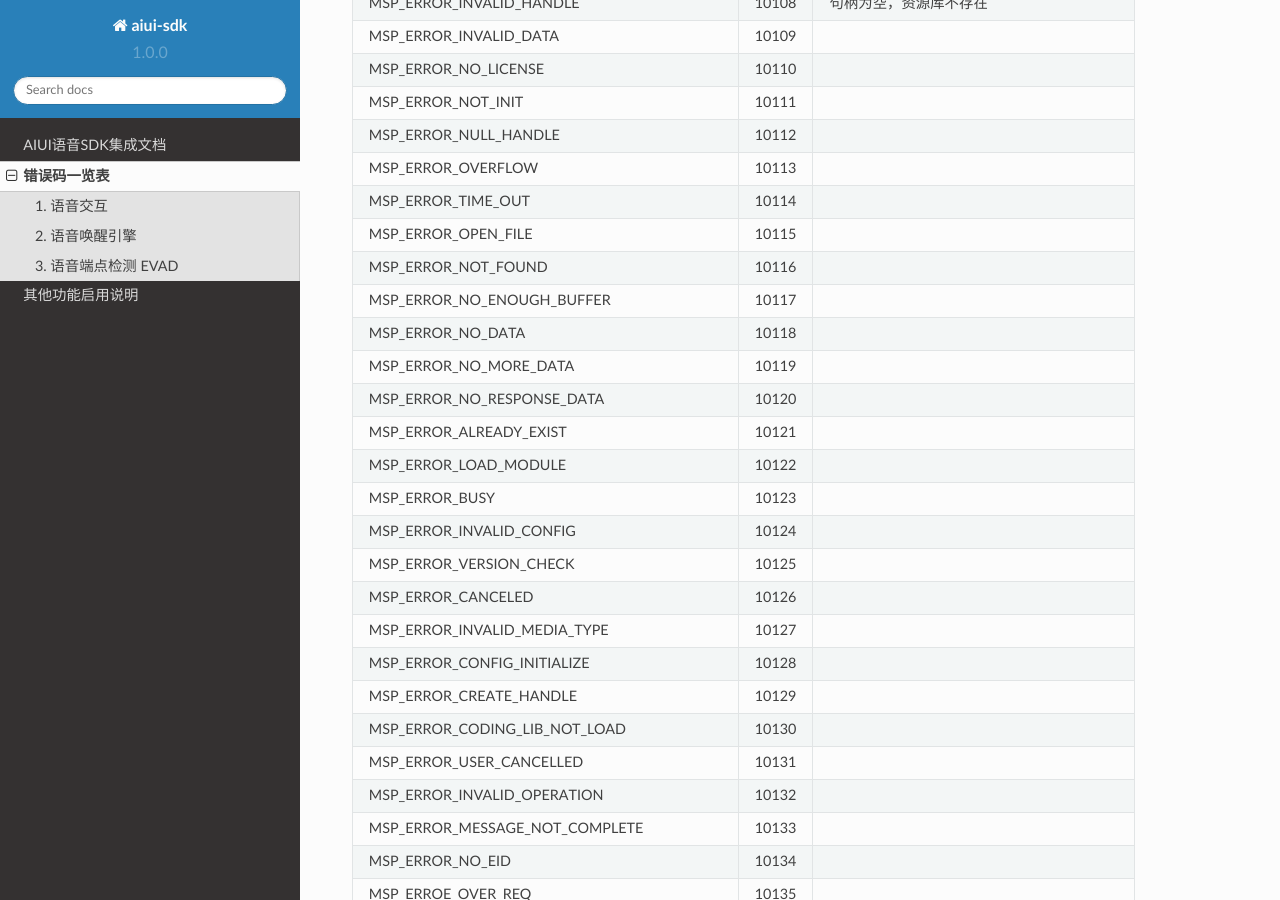
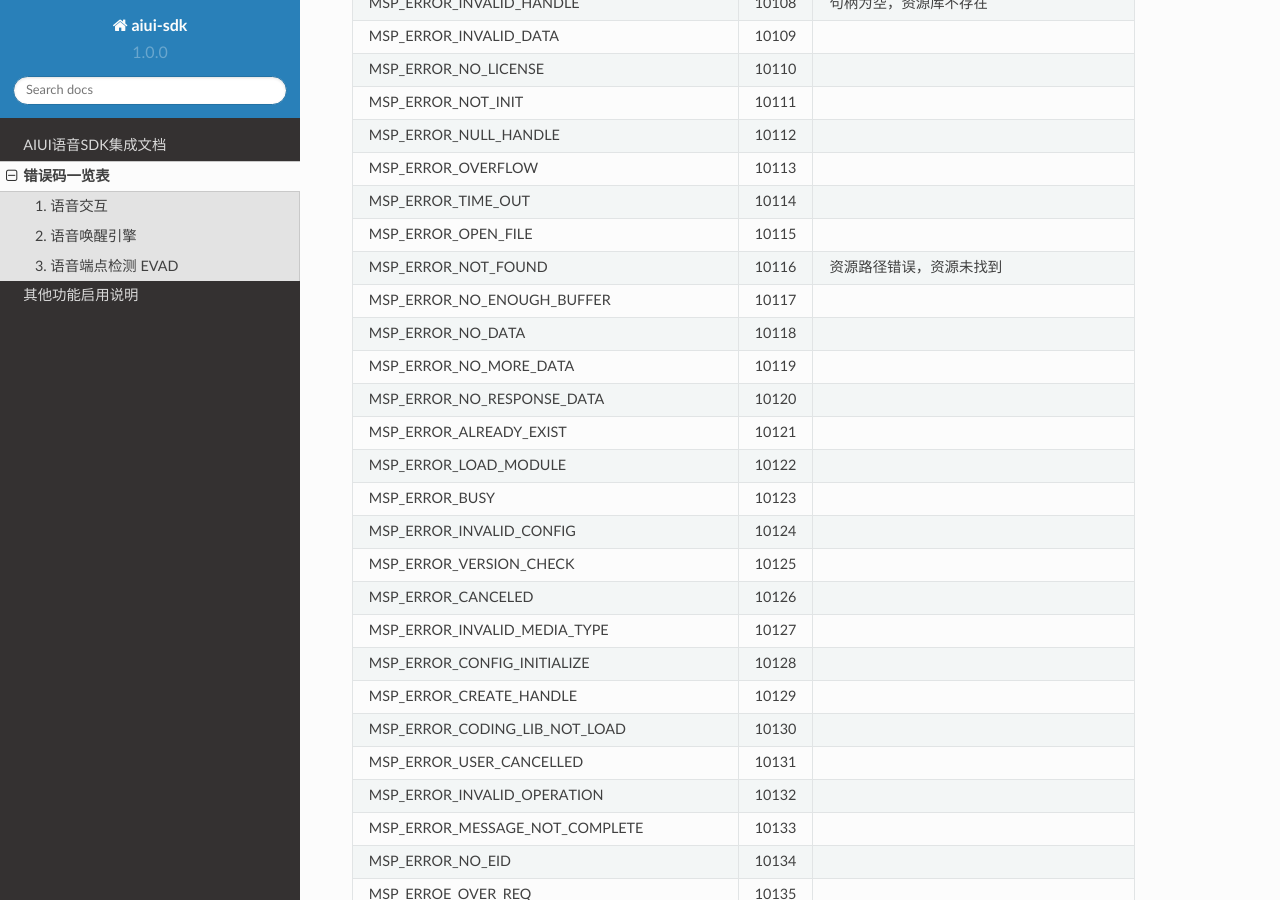
Before and after one commit to IflytekAIUI/DemoCode, a Sphinx documentation site: the page built from docs/src/error_code.rst, in a window 1280 px wide and 900 px high, scrolled down 603 px. Built offline with Sphinx 7.4.7 and the Read the Docs theme 2.0.0, drawn with Linux system fonts in a browser that asks for light colours.

Commit message:
fix: 错误码说明

```diff
--- a/docs/src/error_code.rst
+++ b/docs/src/error_code.rst
@@ -45,7 +45,7 @@ MSP_ERROR_TIME_OUT                        10114
 ----------------------------------------  -----  ---------------------------------------
 MSP_ERROR_OPEN_FILE                       10115
 ----------------------------------------  -----  ---------------------------------------
-MSP_ERROR_NOT_FOUND                       10116
+MSP_ERROR_NOT_FOUND                       10116  资源路径错误，资源未找到
 ----------------------------------------  -----  ---------------------------------------
 MSP_ERROR_NO_ENOUGH_BUFFER                10117
 ----------------------------------------  -----  ---------------------------------------
```
